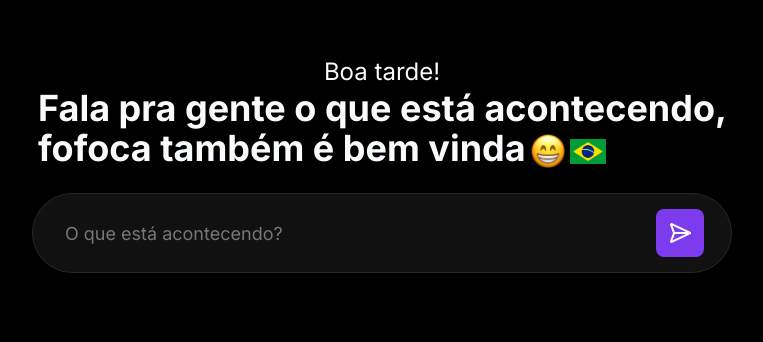
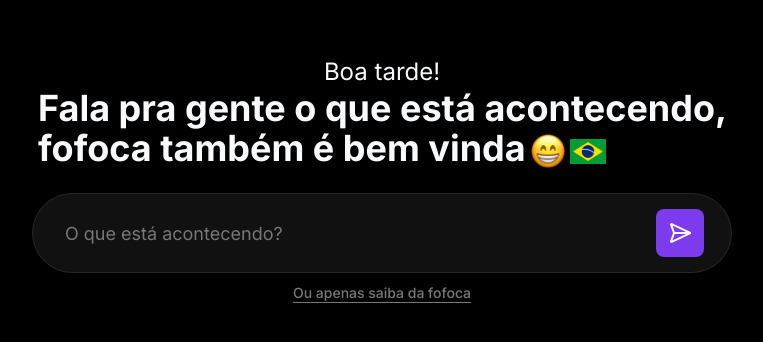
Before and after one commit to ryansldev/zap-web, a Next.js app: page / in a window 1280 px wide. Shown: the top 342 px of the page, without its empty margins (258-1021 px from the left). Built offline with nearby package versions, Linux system fonts and the light colour scheme; no server answers.

Commit message:
some adjustments

```diff
--- a/actions/create-post/index.ts
+++ b/actions/create-post/index.ts
@@ -10,11 +10,12 @@
 
 async function handler({ text }: InputType): Promise<ReturnType> {
   try {
+    const token = cookies().get('access_token')?.value
     const { data } = await api.post('/posts', {
       text,
     }, {
       headers: {
-        cookie: `access_token=${cookies().get('access_token')?.value}`
+        cookie: token && `access_token=${token}`
       }
     })
 
--- a/actions/dislike-post/index.ts
+++ b/actions/dislike-post/index.ts
@@ -10,9 +10,10 @@
 
 async function handler({ id }: InputType): Promise<ReturnType> {
   try {
+    const token = cookies().get('access_token')?.value
     const { data } = await api.post(`/posts/${id}/dislike`, {}, {
       headers: {
-        cookie: `access_token=${cookies().get('access_token')?.value}`
+        cookie: token && `access_token=${token}`
       },
     })
 
--- a/actions/like-post/index.ts
+++ b/actions/like-post/index.ts
@@ -10,9 +10,10 @@
 
 async function handler({ id }: InputType): Promise<ReturnType> {
   try {
+    const token = cookies().get('access_token')?.value
     const { data } = await api.post(`/posts/${id}/like`, {}, {
       headers: {
-        cookie: `access_token=${cookies().get('access_token')?.value}`
+        cookie: token && `access_token=${token}`
       },
     })
 
--- a/app/page.tsx
+++ b/app/page.tsx
@@ -3,6 +3,8 @@
 import { getCumpriments } from "@/utils/getCumpriments";
 import { CreatePostForm } from "@/components/form/create-post";
 import { Emoji } from "@/components/emoji";
+import { Button } from "@/components/ui/button";
+import Link from "next/link";
 
 export default function Home() {
   return (
@@ -26,6 +28,14 @@
         </h1>
 
         <CreatePostForm redirect />
+        <Link href="/timeline">
+          <Button
+            variant="link"
+            className="text-[#777] hover:text-secondary-foreground underline"
+          >
+            Ou apenas saiba da fofoca
+          </Button>
+        </Link>
       </div>
     </main>
   );
--- a/components/form/create-post/index.tsx
+++ b/components/form/create-post/index.tsx
@@ -21,7 +21,7 @@
   const router = useRouter()
 
   const { execute, fieldErrors } = useAction(createPost, {
-    onSuccess: (data) => {
+    onSuccess: () => {
       toast.success('Publicação criada!')
       { redirect && router.push('/timeline') }
     },
```
